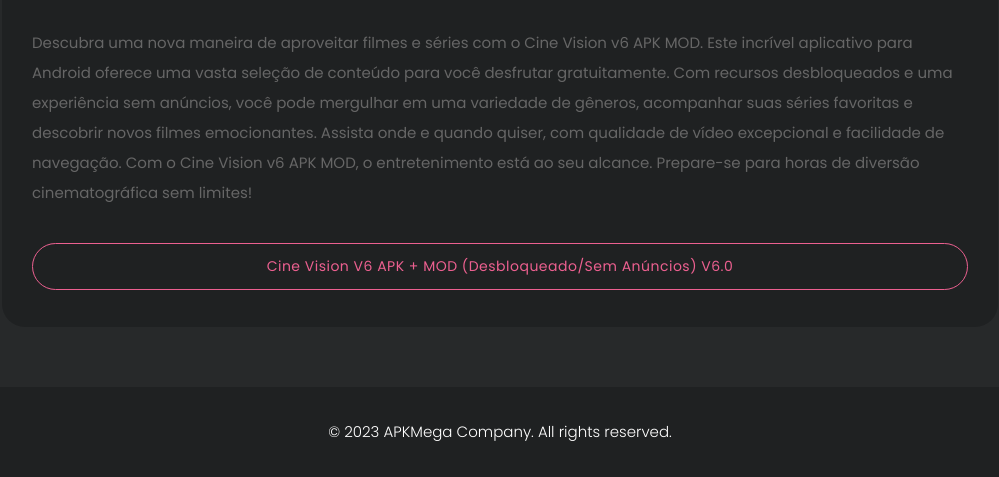
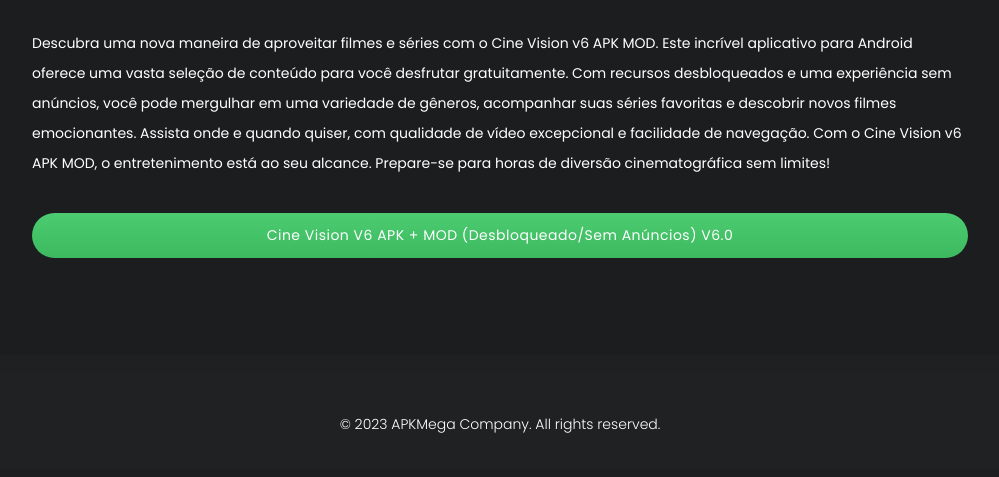
Before and after one commit to apkmega/site, a PHP site: page /cine-vision-v6.html in a window 1280 px wide. Shown: the part 1228-1705 px from the top of the page, without its empty margins (140-1139 px from the left). After the commit the page ends 1661 px from the top, so only its background shows below. Run offline with PHP 8.4, Linux system fonts and the light colour scheme.

Commit message:
Update style.css

```diff
--- a/assets/css/style.css
+++ b/assets/css/style.css
@@ -121,14 +121,16 @@ body {
 
 body .page-content {
      margin-top: 110px;
-  background-color: #27292a;
+    box-shadow: 0 .25rem 1.5rem 1px rgba(0,0,0,.03);
+    margin-bottom: 1.5rem;
+    background-color: #1b1d1f;
     padding: 60px;
     border-radius: 23px;
 }
 
 p {
-  font-size: 15px;
-  color: #666;
+     font-size: 14px;
+    color: #fff;
     line-height: 30px;
     margin-bottom: 0px;
 }
@@ -170,10 +172,11 @@ p {
 
 .main-border-button a {
            font-size: 14px;
-  color: #ec6090;
-  background-color: transparent;
-  border: 1px solid #ec6090;
+    color: #fff;
+    opacity: 1!important;
     padding: 12px 30px;
+    background-color: #45c368;
+    background-image: linear-gradient(180deg,#4CCB70 0%,#3DBA60 100%);
     display: inline-block;
     border-radius: 25px;
     font-weight: 400;
@@ -1302,7 +1305,6 @@ Game Details Style
 .game-details .content {
   border-radius: 23px;
   padding: 30px;
-  background-color: #1f2122;
 }
 
 .game-details .content .left-info {
```
Lines whose indentation alone changed are shown as unchanged.
